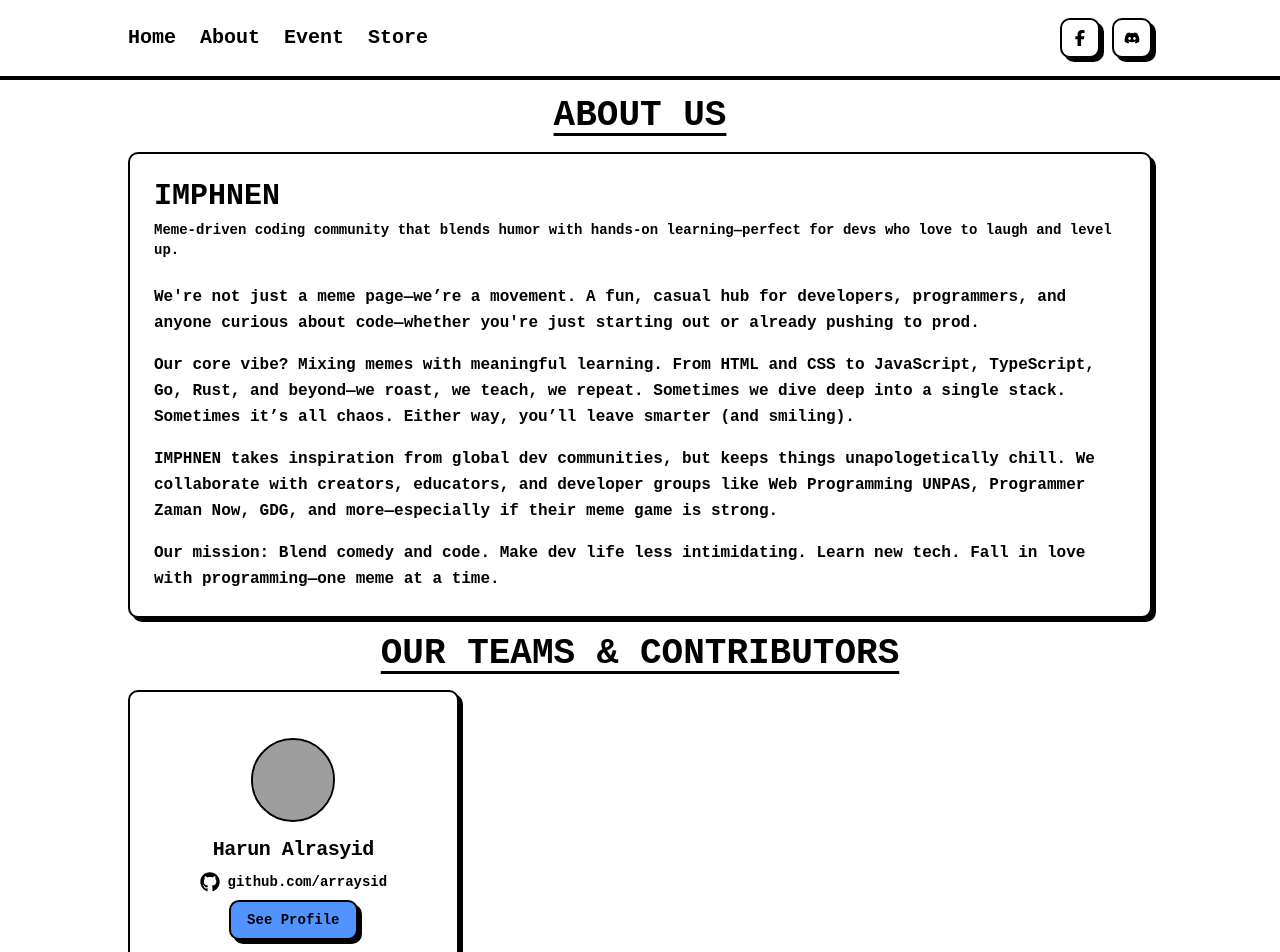
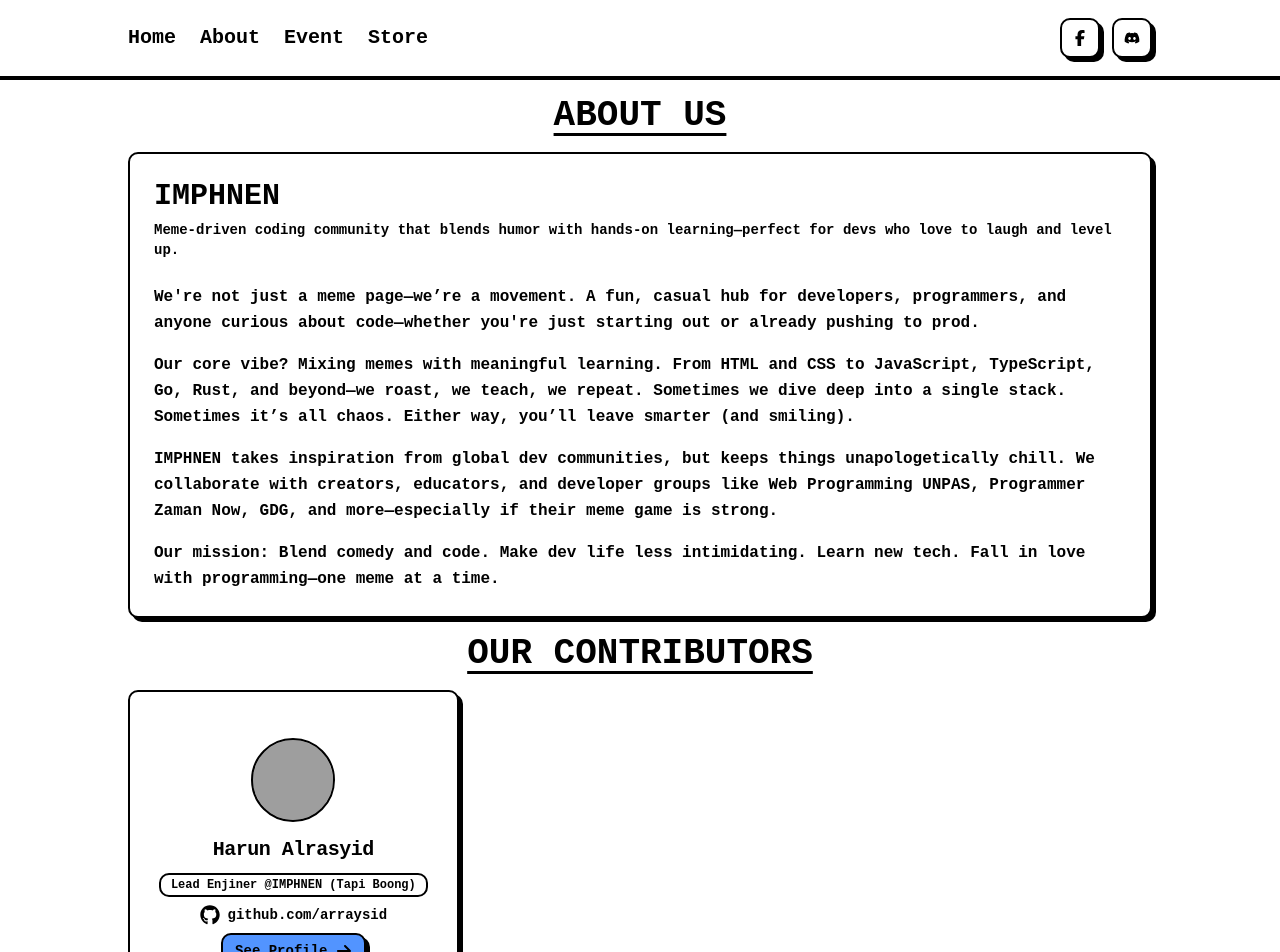
Before and after one commit to arraysid/imphnen, a Next.js app: page /about in a window 1280 px wide. Shown: the top 952 px of the page. Built offline with nearby package versions, Linux system fonts and the light colour scheme; grey boxes are pictures that could not be loaded; a web font is replaced by a local one.

Commit message:
feat: enhance contributors section with badges and update user profile page layout

```diff
--- a/src/app/(frontend)/(general)/about/_components/contributors.tsx
+++ b/src/app/(frontend)/(general)/about/_components/contributors.tsx
@@ -1,15 +1,17 @@
 import { Avatar, AvatarFallback, AvatarImage } from "@/components/ui/avatar";
+import { Badge } from "@/components/ui/badge";
 import { buttonVariants } from "@/components/ui/button";
 import { Card, CardContent } from "@/components/ui/card";
 import contributors from "@/data/contributors.json";
+import { cn } from "@/lib/utils";
 import Link from "next/link";
-import { FaGithub } from "react-icons/fa6";
+import { FaArrowRight, FaGithub } from "react-icons/fa6";
 
 export function Contributors() {
   return (
     <>
       <h1 className="my-4 flex items-center justify-center text-4xl font-extrabold underline underline-offset-8">
-        OUR TEAMS & CONTRIBUTORS
+        OUR CONTRIBUTORS
       </h1>
 
       <div className="mx-auto grid max-w-5xl gap-4 lg:grid-cols-3">
@@ -33,6 +35,9 @@ export function Contributors() {
                 <h2 className="text-xl font-semibold tracking-tight">
                   {contributor.name}
                 </h2>
+                <Badge className="bg-white font-bold">
+                  {contributor.postion}
+                </Badge>
                 <a
                   href={contributor.github}
                   target="_blank"
@@ -44,9 +49,13 @@ export function Contributors() {
                 </a>
                 <Link
                   href={`/u/${contributor.username}`}
-                  className={buttonVariants()}
+                  className={cn(
+                    buttonVariants({ size: "sm" }),
+                    "mx-auto flex w-fit items-center",
+                  )}
                 >
                   See Profile
+                  <FaArrowRight className="size-4" />
                 </Link>
               </div>
             </CardContent>
--- a/src/app/(frontend)/u/[username]/page.tsx
+++ b/src/app/(frontend)/u/[username]/page.tsx
@@ -1,3 +1,60 @@
+import { buttonVariants } from "@/components/ui/button";
+import { Card } from "@/components/ui/card";
+import userSample from "@/data/arraysid.json";
+import { cn } from "@/lib/utils";
+import { Metadata } from "next";
+import { FaLocationArrow } from "react-icons/fa";
+
+export const metadata: Metadata = {
+  title: userSample.name,
+};
+
 export default function Page() {
-  return <></>;
+  return (
+    <div className="text-foreground relative mx-auto h-full w-[700px] max-w-full p-8 md:p-16 xl:w-[1400px]">
+      <div className="mb-12 w-full xl:fixed xl:mb-0 xl:w-[500px]">
+        <img
+          className="border-border h-28 w-28 rounded-full border-2 xl:h-[184px] xl:w-[184px]"
+          src={userSample.avatar}
+          alt="profile picture"
+        />
+        <div className="mt-8">
+          <h2 className="font-heading text-3xl sm:text-[44px]">
+            {userSample.name}
+          </h2>
+          <p className="font-base mt-6 text-base sm:text-xl">
+            {userSample.bio}
+          </p>
+        </div>
+      </div>
+      <div className="justify-end xl:flex">
+        <div
+          id="grid-container"
+          className="text-foreground grid w-full grid-cols-1 gap-7 sm:grid-cols-2 sm:gap-10 md:grid-cols-3 xl:w-1/2 xl:pb-16"
+        >
+          <Card></Card>
+          <Card></Card>
+          <Card></Card>
+          <Card></Card>
+          <Card></Card>
+          <Card></Card>
+        </div>
+      </div>
+
+      <footer className="text-muted-foreground fixed bottom-4 left-1/2 flex -translate-x-1/2 flex-col gap-2 text-xs">
+        Want to create your own IMPHNEN Profile? Checkout for update
+        <a
+          href="https://app.imphnen.com"
+          target="_blank"
+          className={cn(
+            buttonVariants({ variant: "reverse" }),
+            "mx-auto w-fit",
+          )}
+        >
+          <FaLocationArrow className="size-5" />
+          app.imphnen.com
+        </a>
+      </footer>
+    </div>
+  );
 }
--- /dev/null
+++ b/src/components/ui/badge.tsx
@@ -0,0 +1,43 @@
+import { Slot } from "@radix-ui/react-slot";
+import { cva, type VariantProps } from "class-variance-authority";
+
+import * as React from "react";
+
+import { cn } from "@/lib/utils";
+
+const badgeVariants = cva(
+  "inline-flex items-center justify-center rounded-base border-2 border-border px-2.5 py-0.5 text-xs font-base w-fit whitespace-nowrap shrink-0 [&>svg]:size-3 gap-1 [&>svg]:pointer-events-none focus-visible:border-ring focus-visible:ring-ring/50 focus-visible:ring-[3px] overflow-hidden",
+  {
+    variants: {
+      variant: {
+        default: "bg-main text-main-foreground",
+        neutral: "bg-secondary-background text-foreground",
+      },
+    },
+    defaultVariants: {
+      variant: "default",
+    },
+  },
+);
+
+function Badge({
+  className,
+  variant,
+  asChild = false,
+  ...props
+}: React.ComponentProps<"span"> &
+  VariantProps<typeof badgeVariants> & {
+    asChild?: boolean;
+  }) {
+  const Comp = asChild ? Slot : "span";
+
+  return (
+    <Comp
+      data-slot="badge"
+      className={cn(badgeVariants({ variant }), className)}
+      {...props}
+    />
+  );
+}
+
+export { Badge, badgeVariants };
--- /dev/null
+++ b/src/data/arraysid.json
@@ -0,0 +1,5 @@
+{
+  "name": "Harun Alrasyid",
+  "bio": "Fullsnack Engineer kang scroll fesnuk, SaaS Solopreneur, Kang Jual Serpis",
+  "avatar": "https://avatars.githubusercontent.com/u/49753444?s=400&u=679db23982b5a5b3aa611d19c02d1501e2037eea&v=4"
+}
--- a/src/data/contributors.json
+++ b/src/data/contributors.json
@@ -2,6 +2,7 @@
   {
     "name": "Harun Alrasyid",
     "username": "arraysid",
+    "postion": "Lead Enjiner @IMPHNEN (Tapi Boong)",
     "avatarUrl": "https://avatars.githubusercontent.com/u/49753444?s=400&u=679db23982b5a5b3aa611d19c02d1501e2037eea&v=4",
     "github": "https://github.com/arraysid",
     "githubHandle": "arraysid"
```
